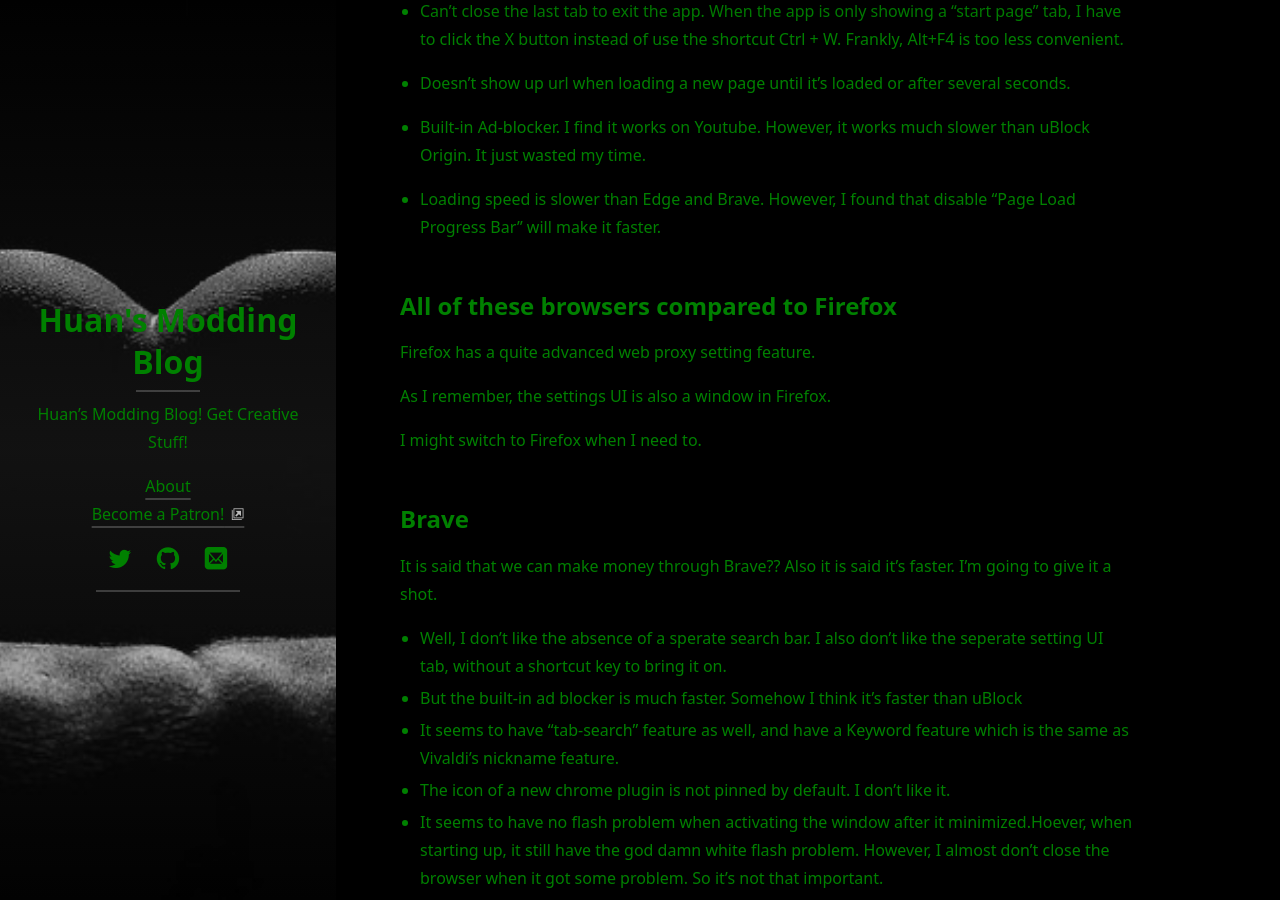
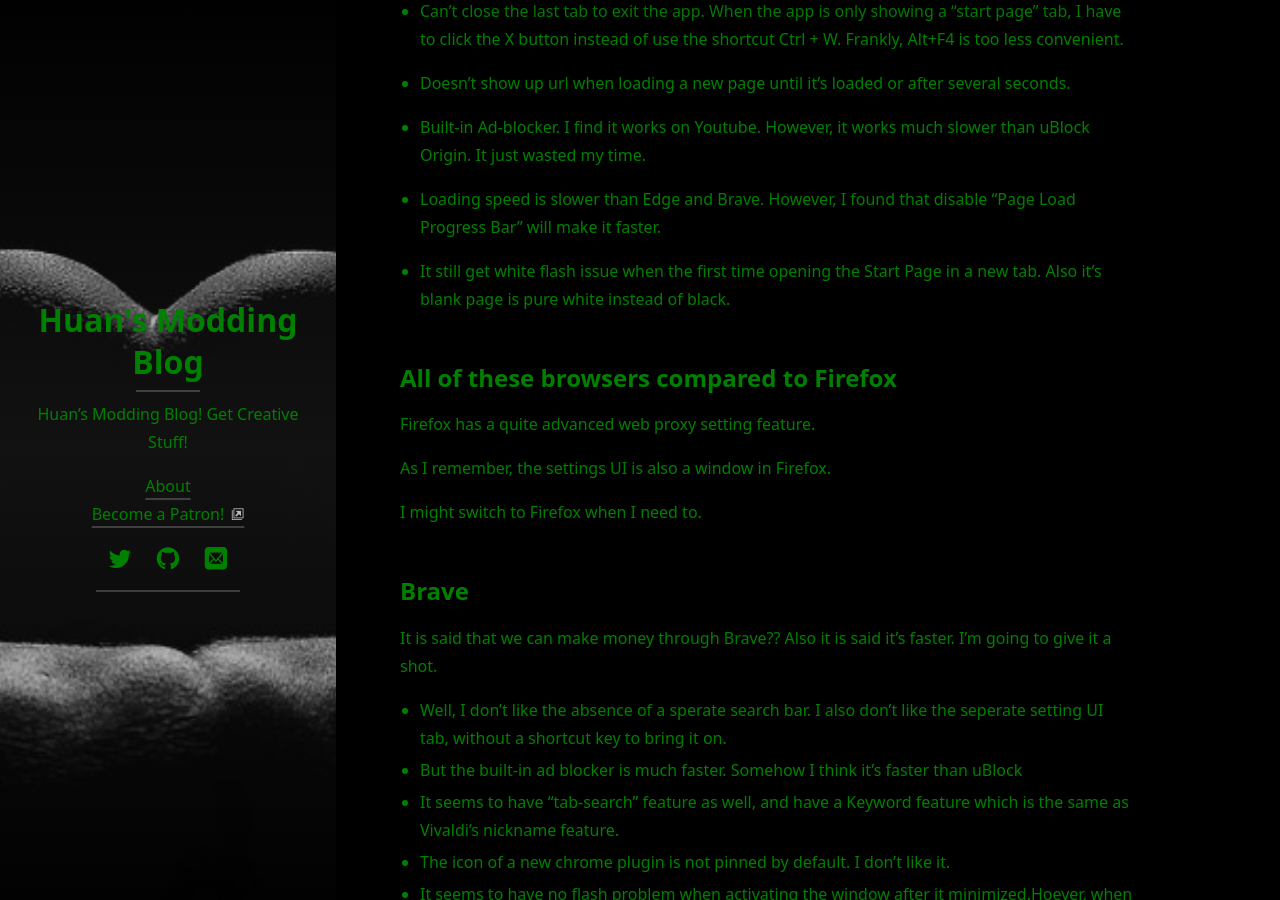
Before and after one commit to huanrenfeng/huanrenfeng.github.io, a Jekyll site: the page built from _posts/2020-11-19-switch-from-chrome-to-edge-to-vivaldi.md, in a window 1280 px wide and 900 px high, scrolled down 2028 px. Built offline with Jekyll 4.4.1, drawn with Linux system fonts in a browser that asks for light colours; cached includes are drawn as plain includes; nearby versions of some CDN libraries; some web fonts are replaced; our own code applies the rules of GitHub Pages for plain Markdown files; library files that are not in the unit come from our copies.

Commit message:
Update 2020-11-19-switch-from-chrome-to-edge-to-vivaldi.md

```diff
--- a/_posts/2020-11-19-switch-from-chrome-to-edge-to-vivaldi.md
+++ b/_posts/2020-11-19-switch-from-chrome-to-edge-to-vivaldi.md
@@ -66,6 +66,10 @@
 
 - Loading speed is slower than Edge and Brave. However, I found that disable "Page Load Progress Bar" will make it faster.
 
+- It still get white flash issue when the first time opening the Start Page in a new tab. Also it's blank page is pure white instead of black.
+
+
+
 ## All of these browsers compared to Firefox
 
 Firefox has a quite advanced web proxy setting feature.
```
